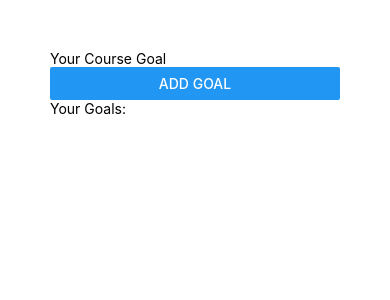
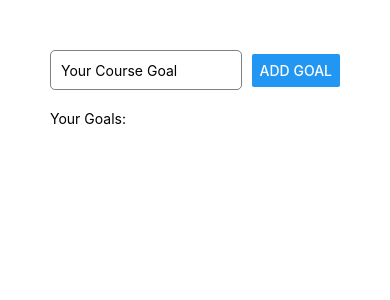
Before and after one commit to KayKay1992/React_Native_Course, a React Native app: screen / in a window 390 px wide. Shown: the top 300 px of the page. Built offline with nearby package versions, Linux system fonts and the light colour scheme.

Commit message:
Layout & Flexbox: using flexbox to create Layout

```diff
--- a/App.js
+++ b/App.js
@@ -4,8 +4,8 @@ import { StyleSheet, Text, View, Button, TextInput } from 'react-native';
 export default function App() {
   return (
     <View style={styles.appContainer}>
-      <View>
-        <TextInput placeholder='Your Course Goal'/>
+      <View style={styles.inputContainer}>
+        <TextInput style={styles.textInput} placeholder='Your Course Goal'/>
         <Button title='Add Goal' />
       </View>
       <View>
@@ -22,4 +22,19 @@ const styles = StyleSheet.create({
  appContainer: {
   padding: 50,
  },
+ inputContainer: {
+  flexDirection: 'row',
+  justifyContent: 'space-between',
+  alignItems: 'center',
+  marginBottom: 20,
+ },
+ textInput: {
+  height: 40,
+  borderColor: 'gray',
+  borderWidth: 1,
+  padding: 10,
+  borderRadius: 5,
+  width: '80%',
+  marginRight: 10,
+ }
 });
```
